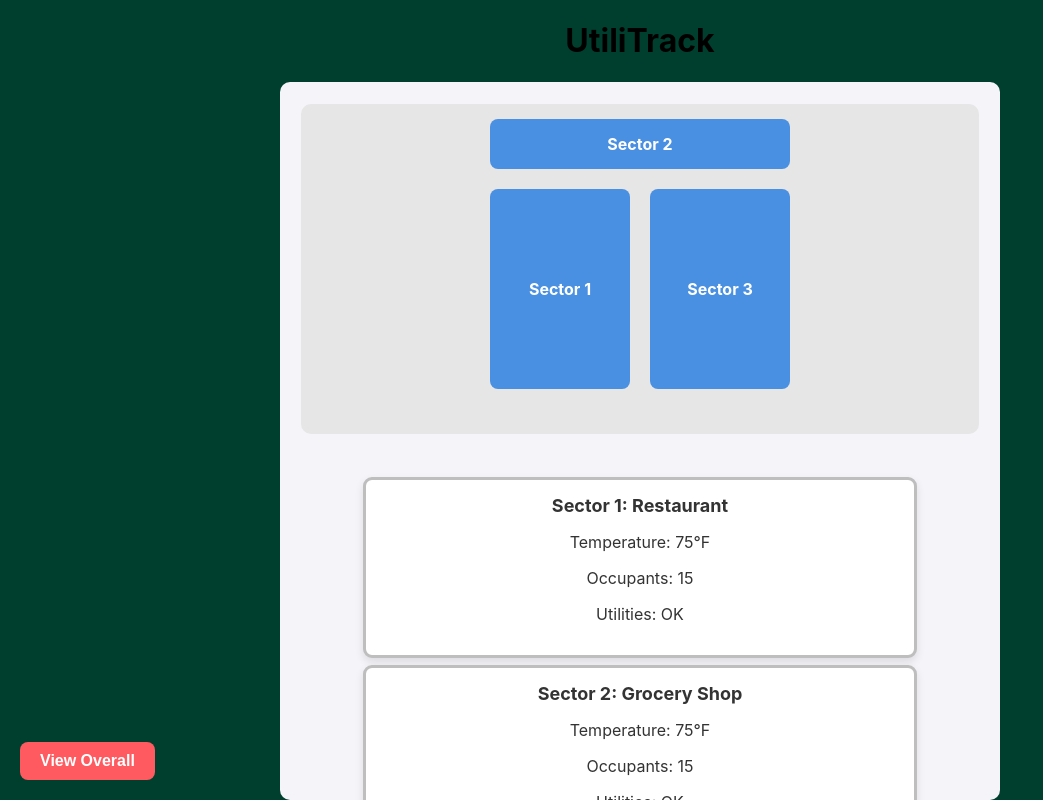
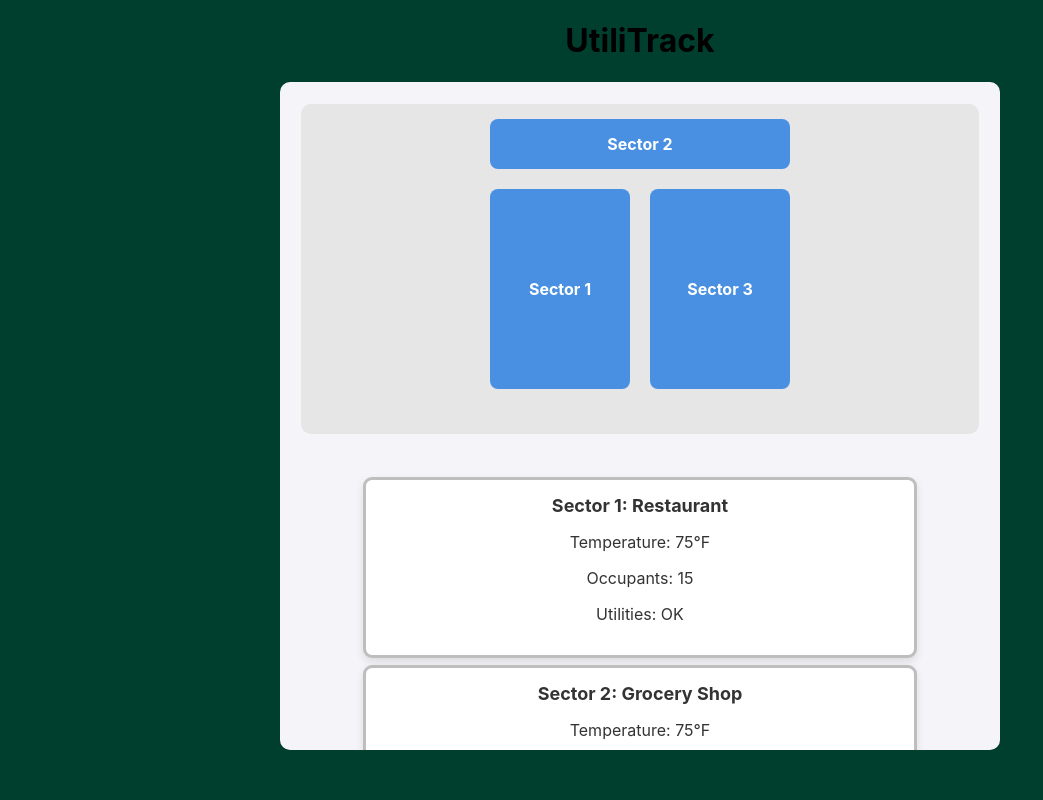
Before and after one commit to Sid-Myla/HackUNT2024, a React (Create React App) app in the folder hackunt2024/: page / in a window 1280 px wide. Shown: the whole page, without its empty margins (0-1043 px from the left). Built offline with nearby package versions, Linux system fonts and the light colour scheme.

Commit message:
Deleted overview button

```diff
--- a/hackunt2024/src/components/MainPage.css
+++ b/hackunt2024/src/components/MainPage.css
@@ -20,7 +20,8 @@
   margin:auto;
   border-radius: 10px;
   overflow-y: auto;
-  padding-top: 1.4rem;
+  padding: 1.4rem 0 1.4rem 0;
+  margin-bottom: 50px;
 }
 
   .blueprint-container {
--- a/hackunt2024/src/components/MainPage.js
+++ b/hackunt2024/src/components/MainPage.js
@@ -2,7 +2,6 @@ import React from 'react';
 import './MainPage.css';
 import Blueprint from './Blueprint';
 import SectorPreview from './SectorPreview';
-import OverallViewButton from './OverallViewButton';
 
 const MainPage = () => {
   return (
@@ -17,9 +16,6 @@ const MainPage = () => {
         <SectorPreview sector="Sector 2: Grocery Shop" />
         <SectorPreview sector="Sector 3: Back Area" />
       </div>
-      <div className="overall-view-button">
-        <OverallViewButton />
-      </div>
       </div>
     </div>
   );
--- a/hackunt2024/src/components/OverallViewButton.css
+++ /dev/null
@@ -1,15 +0,0 @@
-.overall-view-btn {
-    padding: 10px 20px;
-    background: #ff5a5f;
-    color: white;
-    border: none;
-    border-radius: 8px;
-    font-size: 16px;
-    font-weight: bold;
-    cursor: pointer;
-    transition: background 0.3s;
-  }
-
-  .overall-view-btn:hover {
-    background: #e04a4e;
-  }
--- a/hackunt2024/src/components/OverallViewButton.js
+++ /dev/null
@@ -1,12 +0,0 @@
-import React from 'react';
-import './OverallViewButton.css';
-
-const OverallViewButton = () => {
-  return (
-    <button className="overall-view-btn" onClick={() => alert('Viewing Overall Analytics')}>
-      View Overall
-    </button>
-  );
-};
-
-export default OverallViewButton;
```
